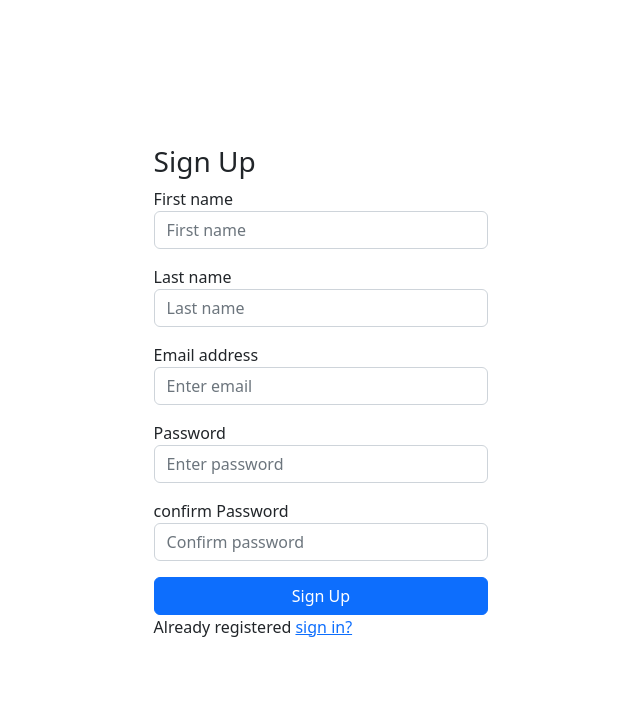
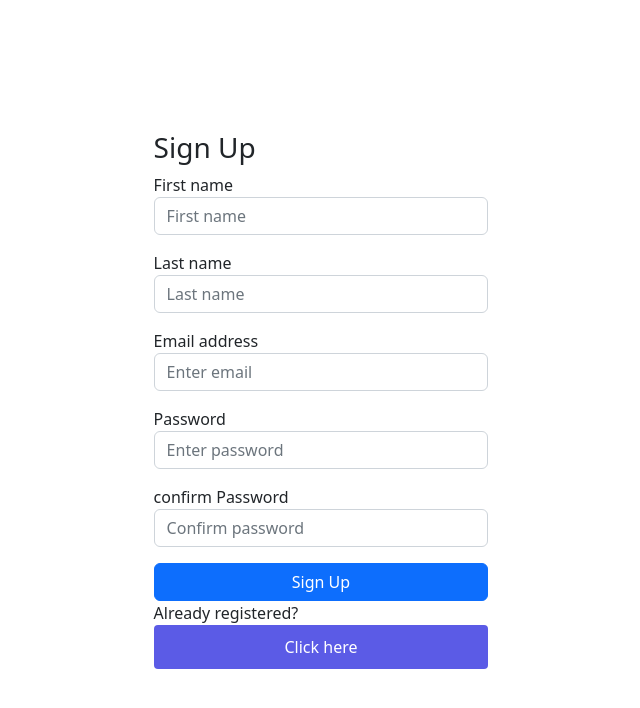
Before and after one commit to MeerabShafiq/fyp, a React (Vite) app in the folder FE/: page /signup in a window 1280 px wide. Shown: the top 708 px of the page, without its empty margins (319-959 px from the left). Built offline with nearby package versions, Linux system fonts and the light colour scheme.

Commit message:
changes in signin file

```diff
--- a/FE/src/js/pages/Signup.jsx
+++ b/FE/src/js/pages/Signup.jsx
@@ -3,6 +3,7 @@ import { Container, Form } from 'react-bootstrap';
 import { useNavigate } from 'react-router-dom';
 //styles
 import styles from '../../scss/pages/login.module.scss';
+import Sstyles from '../../scss/pages/signin.module.scss';
 import axios from 'axios'
 
 const Signup = () => {
@@ -26,7 +27,23 @@ const Signup = () => {
 
   const handleChange = (e) => {
     setLoginform((p) => ({ ...p, [e.target.name]: e.target.value }));
+
   };
+
+  //signup button fucntion
+  const loginf=()=>{
+    navigate('/login');
+  }
+  //facebook button
+
+  const fb_login=()=>{
+
+      window.location.href ="https://www.facebook.com"
+
+
+  }
+
+
 
   const handleSubmit =  async (e) => {
     e.preventDefault();
@@ -99,6 +116,7 @@ else{
   useEffect(() => {
     hasErrors = !!(errors.firstName || errors.lastName || errors.email || errors.password || errors.confrimPassword);
   }, [errors]);
+
 
   return (
     <Container className={styles.container}>
@@ -175,9 +193,18 @@ else{
           </button>
         </div>
 
-        <p className='forgot-password text-right'>
+        <div className='d-grid' >
+          <a>Already registered?</a>
+          <button type='submit' className={Sstyles.signupb}
+          onClick={loginf}>
+         Click here
+          </button>
+        </div>
+<div>
+</div>
+        {/* <p className='forgot-password text-right'>
           Already registered <a href='/login'>sign in?</a>
-        </p>
+        </p> */}
       </Form>
     </Container>
   );
--- a/FE/src/scss/pages/signin.module.scss
+++ b/FE/src/scss/pages/signin.module.scss
@@ -6,3 +6,31 @@
     width: 30%;
     margin: auto;
 }
+.signupb{
+    background-color: rgb(91, 91, 230);
+  color: white;
+  border: none;
+  padding: 10px 24px;
+  font-size: 16px;
+  border-radius: 4px;
+  cursor: pointer;
+
+  @media (max-width: 768px) {
+    padding: 8px 16px;
+    font-size: 14px;
+  }
+
+}
+.facebook{
+    width: 50px;
+    height: 50px;
+    border: none;
+    padding: 10px 24px;
+    font-size: 16px;
+    border-radius: 4px;
+    cursor: pointer;
+    @media (max-width: 768px) {
+        padding: 8px 16px;
+        font-size: 14px;
+      }
+}
```
Also changed, not shown: 1 other file (tests, documents, lock files or other folders).
